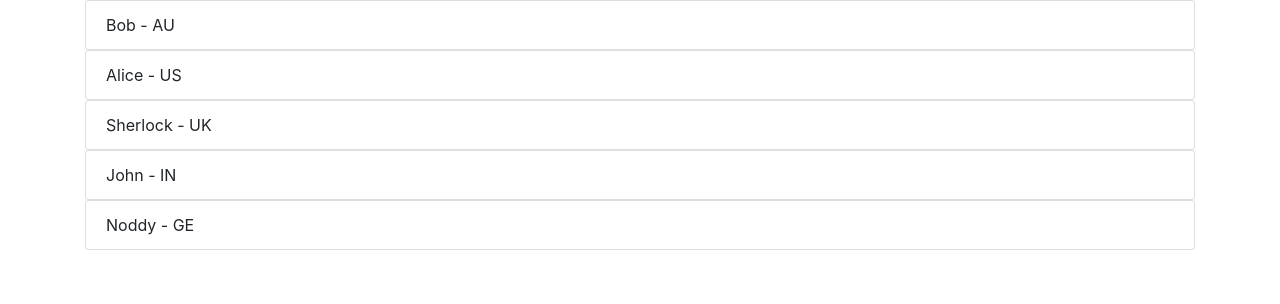
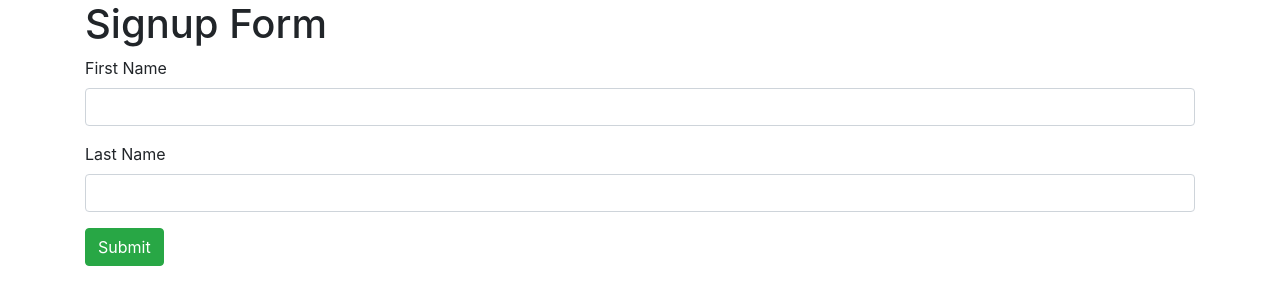
Before and after one commit to samarthagarwal/Scribe, an Angular app: page / in a window 1280 px wide. Shown: the top 304 px of the page. Built offline with nearby package versions, Linux system fonts and the light colour scheme.

Commit message:
Designed Simple Form

```diff
--- a/src/app/app.component.html
+++ b/src/app/app.component.html
@@ -1 +1 @@
-<app-menu></app-menu>
+<app-signup></app-signup>
--- a/src/app/app.module.ts
+++ b/src/app/app.module.ts
@@ -3,14 +3,12 @@ import { NgModule } from '@angular/core';
 import { FormsModule } from '@angular/forms';
 
 import { AppComponent } from './app.component';
-import { MenuComponent } from './menu/menu.component';
-import { PersonComponent } from './person/person.component';
+import { SignupComponent } from './signup/signup.component';
 
 @NgModule({
   declarations: [
     AppComponent,
-    MenuComponent,
-    PersonComponent
+    SignupComponent,
   ],
   imports: [
     BrowserModule,
--- a/src/app/menu/menu.component.html
+++ /dev/null
@@ -1,7 +0,0 @@
-<div class="container">
-
-  <ul class="list-group">
-    <app-person *ngFor="let person of people" [person]="person" (personClicked)="onPersonClicked()"></app-person>
-  </ul>
-
-</div>
--- a/src/app/menu/menu.component.ts
+++ /dev/null
@@ -1,51 +0,0 @@
-import { Component, OnInit } from '@angular/core';
-
-@Component({
-  selector: 'app-menu',
-  templateUrl: './menu.component.html',
-  styleUrls: ['./menu.component.css']
-})
-export class MenuComponent implements OnInit {
-
-  people: any[] = [{
-    "name": "Bob",
-    "age": 28,
-    "country": "AU"
-  }, {
-    "name": "Alice",
-    "age": 26,
-    "country": "US"
-  }, {
-    "name": "Sherlock",
-    "age": 41,
-    "country": "UK"
-  }, {
-    "name": "John",
-    "age": 35,
-    "country": "IN"
-  }, {
-    "name": "Noddy",
-    "age": 45,
-    "country": "GE"
-  }]
-
-  constructor() {
-
-  }
-
-  getTextSize(person){
-    if(person.country == "IN"){
-      return 24;
-    } else if(person.country == "US"){
-      return 36;
-    }
-  }
-
-  ngOnInit() {
-  }
-
-  onPersonClicked(){
-    console.log("Person was clicked!");
-  }
-
-}
--- a/src/app/person/person.component.html
+++ /dev/null
@@ -1,3 +0,0 @@
-<li class="list-group-item" (click)="onClick()">
-  {{ person.name }} - {{ person.country }}
-</li>
--- a/src/app/person/person.component.ts
+++ /dev/null
@@ -1,23 +0,0 @@
-import { Component, OnInit, Input, Output, EventEmitter } from '@angular/core';
-
-@Component({
-  selector: 'app-person',
-  templateUrl: './person.component.html',
-  styleUrls: ['./person.component.css']
-})
-export class PersonComponent implements OnInit {
-
-  @Input('person') person: any;
-  @Output('personClicked') personClicked = new EventEmitter();
-
-  constructor() { }
-
-  ngOnInit() {
-    console.log(this.person);
-  }
-
-  onClick(){
-    this.personClicked.emit();
-  }
-
-}
--- /dev/null
+++ b/src/app/signup/signup.component.html
@@ -0,0 +1,20 @@
+<div class="container">
+  <h1>Signup Form</h1>
+
+  <form>
+
+    <div class="form-group">
+      <label for="first_name">First Name</label>
+      <input type="text" class="form-control" required>
+    </div>
+
+    <div class="form-group">
+      <label for="last_name">Last Name</label>
+      <input type="text" class="form-control">
+    </div>
+
+    <button class="btn btn-success" type="submit">Submit</button>
+
+  </form>
+
+</div>
--- /dev/null
+++ b/src/app/signup/signup.component.ts
@@ -0,0 +1,15 @@
+import { Component, OnInit } from '@angular/core';
+
+@Component({
+  selector: 'app-signup',
+  templateUrl: './signup.component.html',
+  styleUrls: ['./signup.component.css']
+})
+export class SignupComponent implements OnInit {
+
+  constructor() { }
+
+  ngOnInit() {
+  }
+
+}
```
Also changed, not shown: src/app/person/person.component.css (deleted), src/app/signup/signup.component.css (added).
